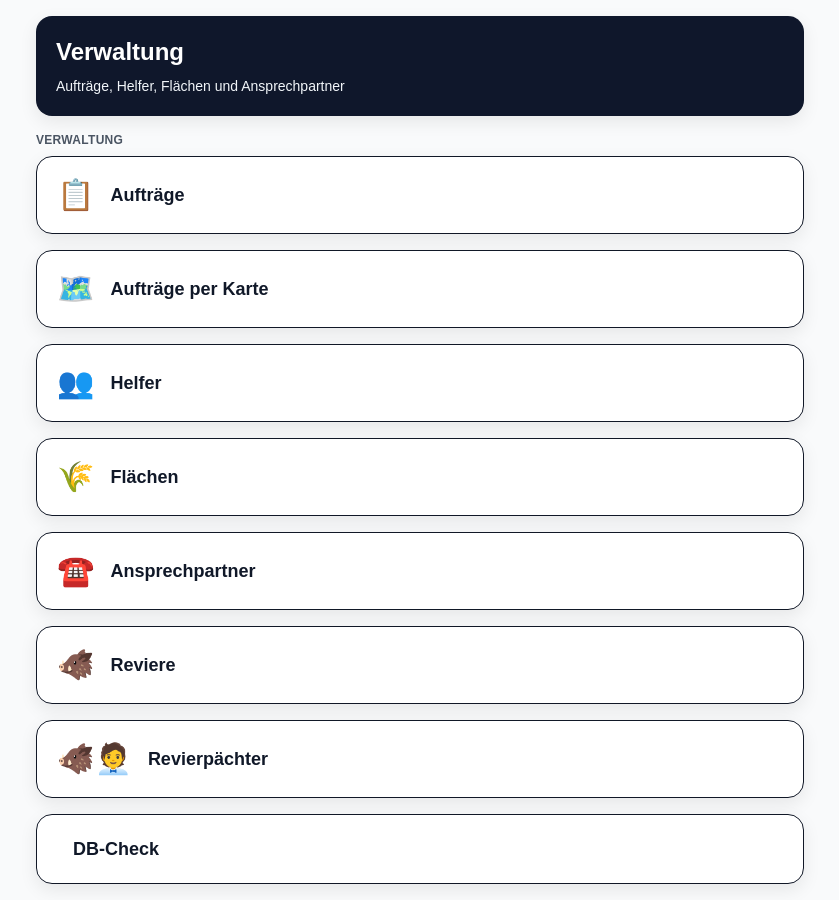
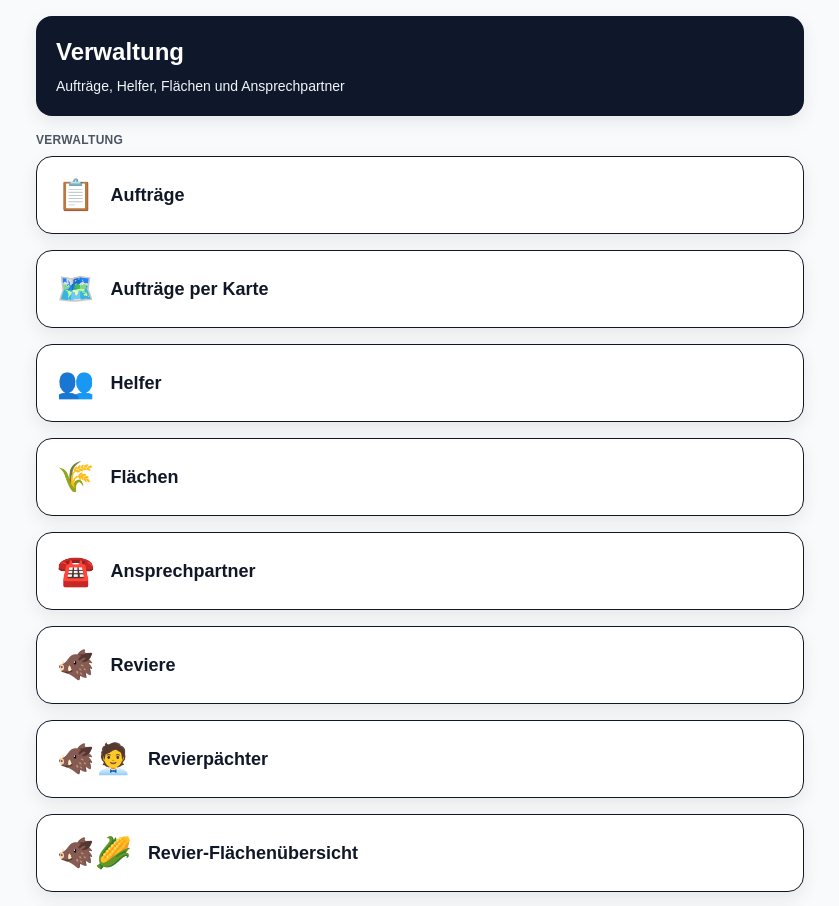
Before and after one commit to thw1905/rehkitzrettung, a Next.js app: page /management in a window 1280 px wide. Shown: the top 906 px of the page, without its empty margins (220-1059 px from the left). Built offline with nearby package versions, Linux system fonts and the light colour scheme; no server answers.

Commit message:
Menüpunkt revier-map aufgenommen

```diff
--- a/app/management/page.tsx
+++ b/app/management/page.tsx
@@ -13,6 +13,7 @@ const sections = [
       { href: "/owners", title: "Ansprechpartner", icon: "☎️" },
       { href: "/reviere", title: "Reviere", icon: "🐗"},
       { href: "/revier-paechter", title: "Revierpächter", icon: "🐗🧑‍💼"},
+      { href: "/revier-map", title: "Revier-Flächenübersicht", icon:"🐗🌽"},
       { href: "/admin/db-check", title: "DB-Check"},
     ],
   },
--- a/components/layout/app-header.tsx
+++ b/components/layout/app-header.tsx
@@ -189,6 +189,7 @@ useEffect(() => {
   { href: "/owners", label: "Ansprechpartner" },
   { href: "/reviere", label: "Reviere"},
   { href: "/revier-paechter", label: "Revierpächter"},
+  { href: "/revier-map", label: "Revier/Flächenübersicht"},
   { href: "/admin/db-check", label: "DB-Check"},
 ];
 
--- a/components/layout/mobile-bottom-nav.tsx
+++ b/components/layout/mobile-bottom-nav.tsx
@@ -61,6 +61,7 @@ export default function MobileBottomNav({ user }: MobileBottomNavProps) {
         pathname.startsWith("/owners") ||
         pathname.startsWith("/reviere") ||
         pathname.startsWith("/revier-paechter")||
+        pathname.startsWith("/revier-map") ||
         pathname.startsWith("/admin/db-check")
       );
     }
```
